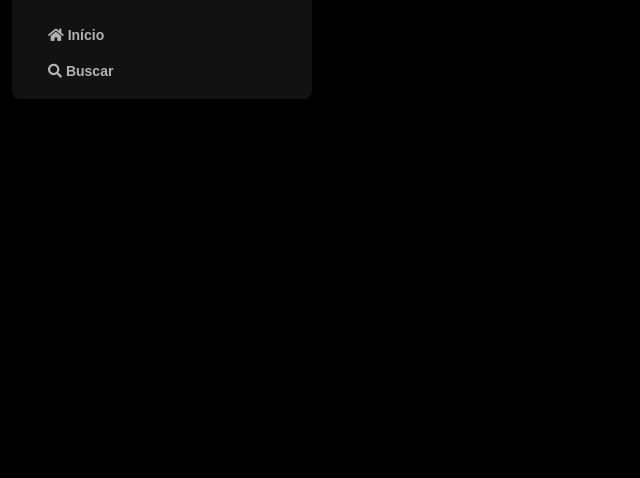
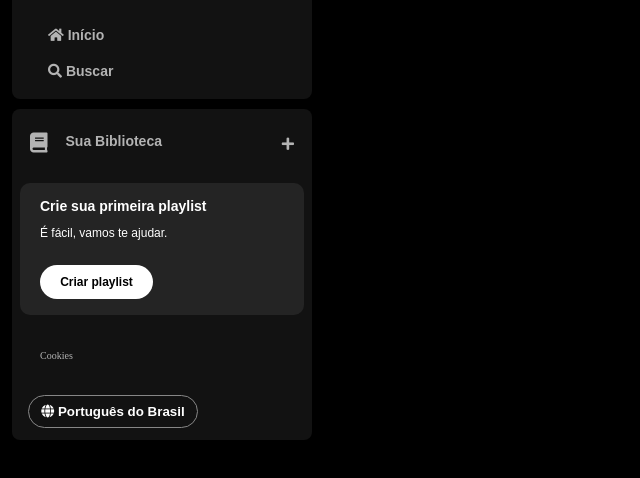
Before and after one commit to J-Alonso-Dev/spotify-imersao-alura, a plain HTML site: page index.html in a window 1280 px wide. Shown: the part 74-552 px from the top of the page, without its empty margins (0-640 px from the left). Drawn offline with Linux system fonts and the light colour scheme.

Commit message:
Conteúdo da Segunda Aula

```diff
--- a/index.html
+++ b/index.html
@@ -1,24 +1,35 @@
 <!DOCTYPE html>
 <html lang="pt-BR">
     <head>
-    <meta charset="UTF-8">
-    <meta name="viewport" content="width=device-width, initial-scale=1.0">
+        <meta charset="UTF-8" />
+        <meta name="viewport" content="width=device-width, initial-scale=1.0" />
         <title>Spotify Imersão</title>
         <link rel="stylesheet" href="reset.css" />
-    <link rel="stylesheet" href="styles.css"/>
+        <link rel="stylesheet" href="styles.css" />
 
-    <link rel="stylesheet" href="https://use.fontawesome.com/releases/v5.15.4/css/solid.css"
-        integrity="sha384-Tv5i09RULyHKMwX0E8wJUqSOaXlyu3SQxORObAI08iUwIalMmN5L6AvlPX2LMoSE" crossorigin="anonymous" />
+        <link
+            rel="stylesheet"
+            href="https://use.fontawesome.com/releases/v5.15.4/css/solid.css"
+            integrity="sha384-Tv5i09RULyHKMwX0E8wJUqSOaXlyu3SQxORObAI08iUwIalMmN5L6AvlPX2LMoSE"
+            crossorigin="anonymous"
+        />
 
-    <link rel="stylesheet" href="https://use.fontawesome.com/releases/v5.15.4/css/fontawesome.css"
-        integrity="sha384-jLKHWM3JRmfMU0A5x5AkjWkw/EYfGUAGagvnfryNV3F9VqM98XiIH7VBGVoxVSc7" crossorigin="anonymous" />
+        <link
+            rel="stylesheet"
+            href="https://use.fontawesome.com/releases/v5.15.4/css/fontawesome.css"
+            integrity="sha384-jLKHWM3JRmfMU0A5x5AkjWkw/EYfGUAGagvnfryNV3F9VqM98XiIH7VBGVoxVSc7"
+            crossorigin="anonymous"
+        />
     </head>
     <body>
         <div class="sidebar">
             <nav class="sidebar_navigation">
                 <div class="logo">
                     <a href="">
-                    <img src="./assets/icons/logo-spotify.png" alt="Logo do Spotify">
+                        <img
+                            src="./assets/icons/logo-spotify.png"
+                            alt="Logo do Spotify"
+                        />
                     </a>
                 </div>
                 <ul>
@@ -36,6 +47,38 @@
                     </li>
                 </ul>
             </nav>
+
+            <div class="library">
+                <div class="library_content">
+                    <button class="library_button">
+                        <span class="fa fa-book"></span>
+                        <span>Sua Biblioteca</span>
+                    </button>
+                    <span class="fa fa-plus"></span>
+                </div>
+                <section class="section-playlist">
+                    <div class="section-playlist_content">
+                        <span class="text title"
+                            >Crie sua primeira playlist</span
+                        >
+                        <span class="text subtitle"
+                            >É fácil, vamos te ajudar.</span
+                        >
+                        <button class="section-playlist_button">
+                            <span>Criar playlist</span>
+                        </button>
+                    </div>
+                </section>
+                <div class="cookies">
+                    <a href="">Cookies</a>
+                </div>
+                <div class="languages">
+                    <button class="languages_button">
+                        <span class="fa fa-globe"></span>
+                        <span> Português do Brasil</span>
+                    </button>
+                </div>
+            </div>
         </div>
     </body>
 </html>
--- a/styles.css
+++ b/styles.css
@@ -10,7 +10,6 @@ body {
     padding: 12px;
     width: 300px;
 }
-
 
 .sidebar_navigation {
     background-color: #121212;
@@ -44,6 +43,127 @@ body {
     font-weight: 600;
     font-size: 14px;
     font-family: "DM Sans", sans-serif;
+}
 
+.library {
+    background-color: #121212;
+    border-radius: 8px;
+    display: flex;
+    justify-content: space-between;
+    flex-direction: column;
+    padding: 4px 8px;
+    color: #b3b3b3;
+    font-weight: 600;
+    font-size: 14px;
+    margin-top: 10px;
+}
 
+.library .library_content {
+    display: flex;
+    justify-content: space-between;
 }
+
+.library .library_button {
+    display: flex;
+    margin-right: 10px;
+    color: #b3b3b3;
+    background-color: transparent;
+    border: 0px;
+    font-size: 14px;
+    font-weight: 700;
+    font-family: "DM Sans", sans-serif;
+    text-align: center;
+    text-decoration: none;
+    text-transform: none;
+    padding: 20px 10px;
+}
+
+.library .library_button .fa {
+    font-size: 20px;
+    margin-right: 10px;
+    font-weight: 300;
+    padding-right: 8px;
+}
+
+.library .library_content .fa-plus {
+    margin: 24px 10px;
+}
+
+.section-playlist {
+    display: flex;
+    align-items: flex-start;
+    justify-content: space-between;
+    gap: 20px;
+    background-color: #242424;
+    color: #b3b3b3;
+    font-weight: 600;
+    font-size: 14px;
+    margin: 8px 0px;
+    padding: 16px 20px;
+    border-radius: 10px;
+}
+
+.section-playlist .section-playlist_content {
+    display: flex;
+    flex-direction: column;
+}
+
+.section-playlist_content .text {
+    padding-bottom: 14px;
+    color: #ffffff;
+    font-family: "DM Sans", sans-serif;
+}
+
+.section-playlist_content .title {
+    font-weight: 700;
+}
+
+.section-playlist_content .subtitle {
+    font-weight: 500;
+    font-size: 12px;
+}
+
+.section-playlist_content .section-playlist_button {
+    display: flex;
+    justify-content: center;
+    background-color: #fff;
+    color: #000;
+    border-radius: 20px;
+    font-size: 12px;
+    font-weight: 700;
+    font-family: "DM Sans", sans-serif;
+    text-decoration: none;
+    text-transform: none;
+    padding: 10px;
+    margin-top: 12px;
+    border: 0px;
+    width: 113px;
+}
+
+.sidebar .cookies {
+    margin: 25px 20px;
+}
+
+.sidebar .cookies a {
+    color: #b3b3b3;
+    font-weight: 500;
+    font-size: 10px;
+    text-decoration: none;
+}
+
+.sidebar .cookies a:hover {
+    text-decoration: underline;
+}
+
+.languages .languages_button {
+    align-items: center;
+    background-color: transparent;
+    border: 1px solid #878787;
+    color: #fff;
+    font-weight: bold;
+    cursor: pointer;
+    width: 170px;
+    margin: 8px;
+    padding: 8px;
+    border-radius: 20px;
+}
```
Also changed, not shown: 1 other file. Lines whose indentation alone changed are shown as unchanged.
